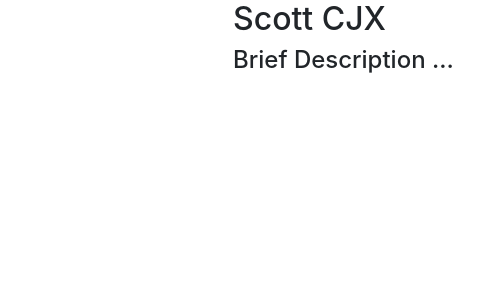
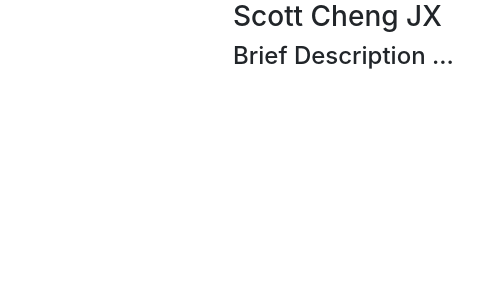
Before and after one commit to scott-cjx/research, a plain HTML site: page _includes/about_me.html in a window 1280 px wide. Shown: the full height of the page, 422-905 px from the left. Drawn offline with nearby package versions, Linux system fonts and the light colour scheme.

```diff
--- a/_includes/about_me.html
+++ b/_includes/about_me.html
@@ -12,9 +12,9 @@
       <div class="container">
 
         <div class="row">
-          <h2>
-            Scott CJX
-          </h2>
+          <h3>
+            Scott Cheng JX
+          </h3>
         </div>
 
         <div class="row">
```
